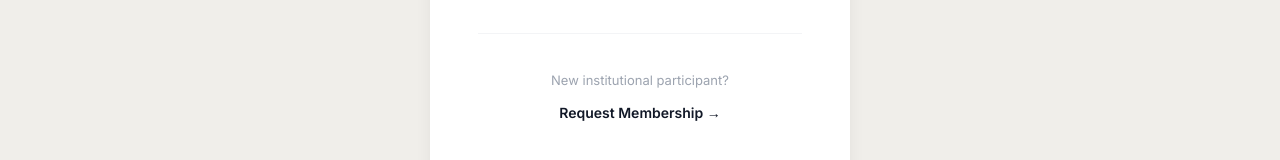
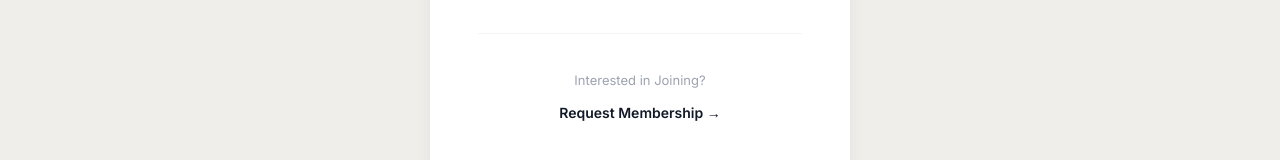
Before and after one commit to muhammadawais400602/nextcannaconnect.com, a Next.js app: page /signin in a window 1280 px wide. Shown: the part 542-702 px from the top of the page. Built offline with nearby package versions, Linux system fonts and the light colour scheme.

Commit message:
Replace 'New institutional participant?' with 'Interested in Joining?' on sign in page
https://claude.ai/code/session_011t6foTSyGDBj9mZXEUDJya

```diff
--- a/src/app/signin/page.tsx
+++ b/src/app/signin/page.tsx
@@ -190,7 +190,7 @@ export default function SignInPage() {
               marginBottom: "10px",
             }}
           >
-            New institutional participant?
+            Interested in Joining?
           </p>
           <Link
             href="/request-membership"
```
